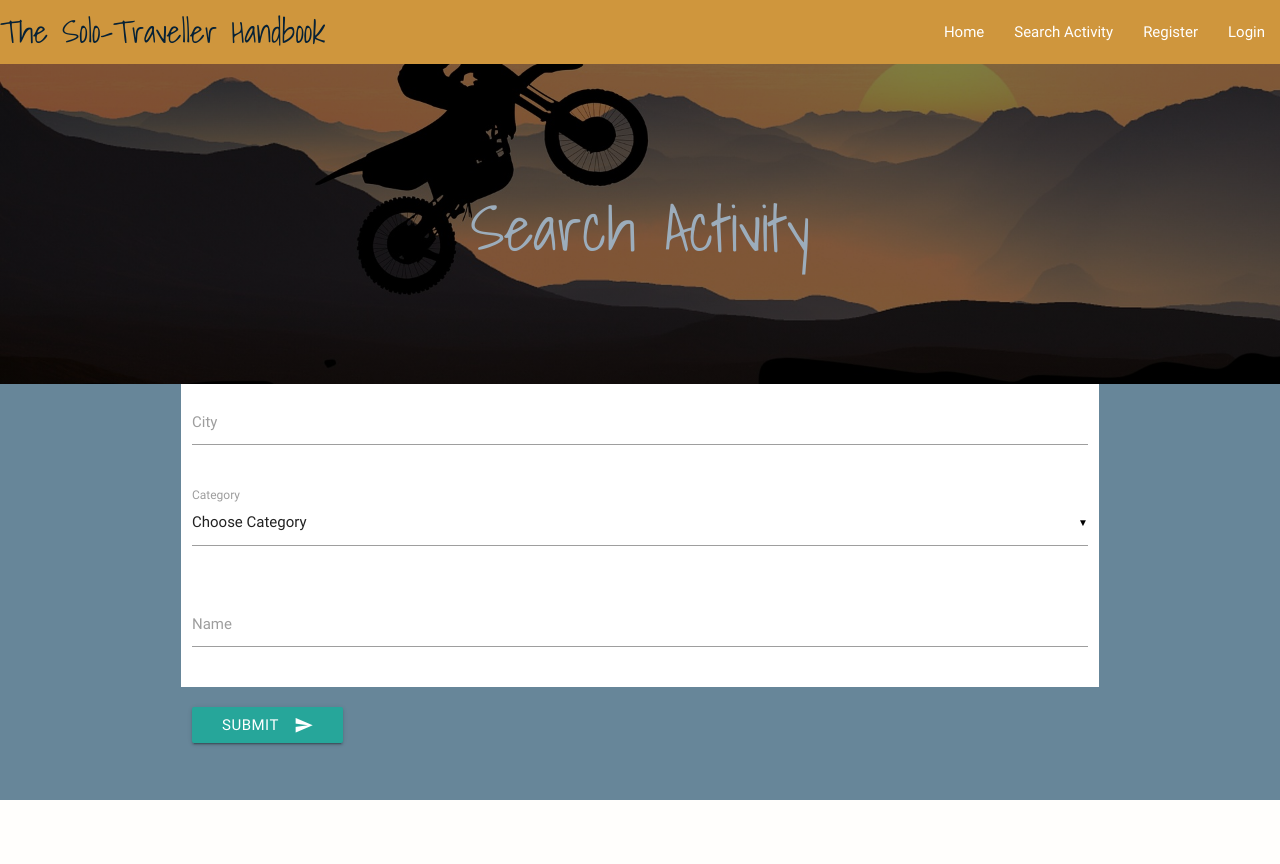
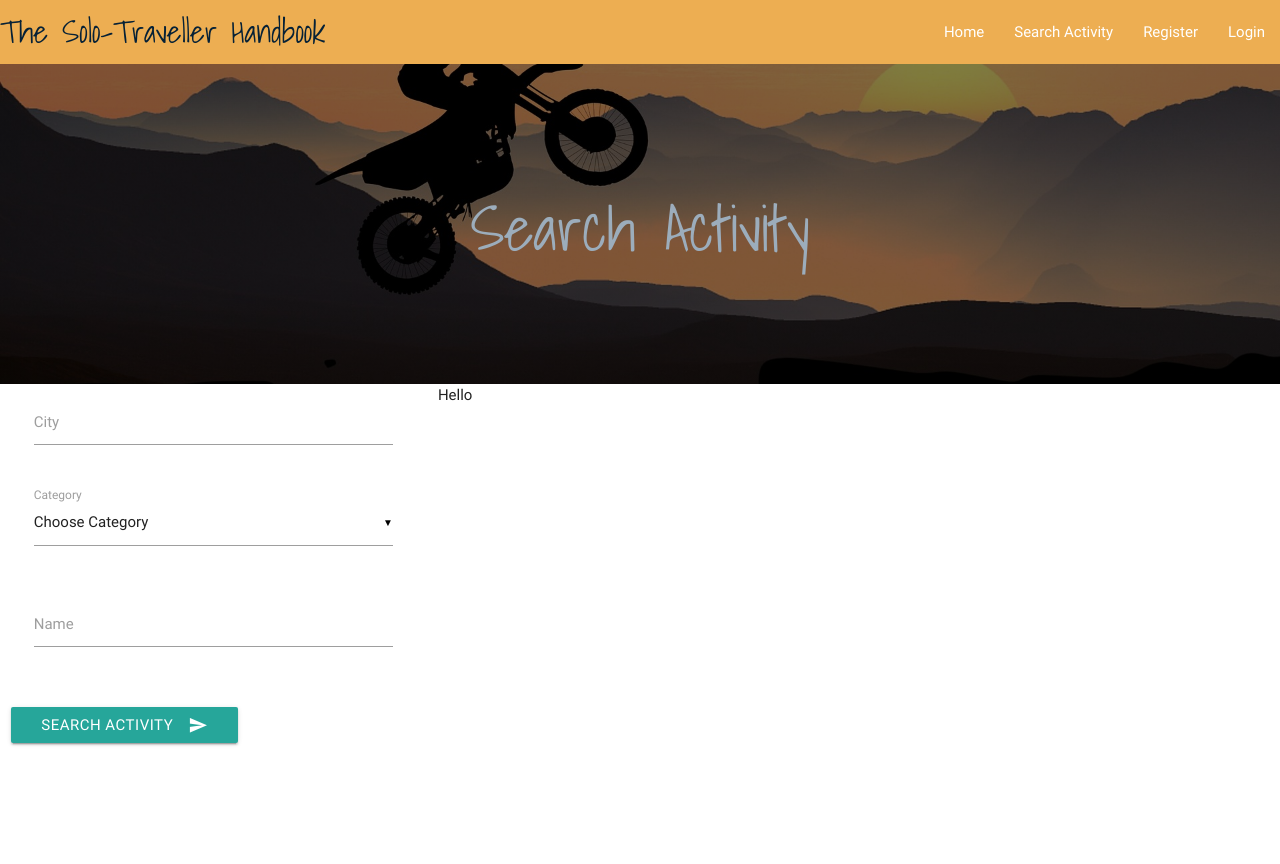
Before and after one commit to nafeesahyounis/data-centric-dev-project, a Flask app: page /find in a window 1280 px wide. Before the commit the page ends 800 px from the top, so only its background shows below. Run offline with Flask 2, Linux system fonts and the light colour scheme; data that the repository does not hold is empty; some libraries are stand-ins or nearby versions.

Commit message:
column layout added to find page

```diff
--- a/static/main.css
+++ b/static/main.css
@@ -1,9 +1,13 @@
 body, html {
     height: 100%;
+
+}
+main{
+    height:100%;
+}
+.background{
     background-color:rgba(102, 133, 152, 0.9);
 }
-
-
 nav{
 /*background-image: linear-gradient(to top, #18435b, #133b51, #0e3348, #082b3f, #042436); */
 background-color:rgba(233, 154, 39, 0.8)
@@ -23,6 +27,10 @@ background-color:rgba(233, 154, 39, 0.8)
   position: relative;
 }
 .search-form{
+    background-color:white;
+}
+
+.my-listings{
     background-color:white;
 }
 .hero-image-find{
--- a/templates/pages/addactivity.html
+++ b/templates/pages/addactivity.html
@@ -8,6 +8,7 @@
     <p> Oops. Did you make a mistake and want to Edit the activity you created? Or do you want to delete it entirely? No worries! You can do all of that on the Manage My Listings Page. </p>
   </div>
 </div>
+<main class="background">
 <div class="container">
 <div class="row">
     <form class="col s12 search-form" action=" {{url_for('insert_activity')}}" method="POST">
@@ -65,5 +66,5 @@
 
   </div>
   </div>
-
+</main>
 {% endblock %}
--- a/templates/pages/find.html
+++ b/templates/pages/find.html
@@ -1,13 +1,16 @@
 {% extends 'layout/base.html' %}
 {% block content %}
+<main>
 <div class="hero-image-find" style="background-image: linear-gradient(rgba(0, 0, 0, 0.5), rgba(0, 0, 0, 0.5)), url('static/images/motorcyle.jpg')">
   <div class="hero-text">
     <h1 style="font-family: 'Shadows Into Light', cursive; color:">Search Activity </h1>
 
   </div>
 </div>
-<div class="container">
-<div class="row search-form">
+<div class="container-fluid">
+<div class ="row">
+<div class ="col s4">
+<div class="row search-form1">
     <form class="col s12" action="{{url_for('find_activity')}}" method="POST">
       <div class="row">
         <div class="input-field col s12">
@@ -38,11 +41,14 @@
 
 
       </div>
-      <button class="btn waves-effect waves-light" type="submit" name="action">Submit
+      <button class="btn waves-effect waves-light" type="submit" name="action">Search Activity
     <i class="material-icons right">send</i>
   </button>
     </form>
-
+</div>
+<div class="col s8 results"> Hello </div>
+</div>
   </div>
   </div>
+</main>
 {% endblock %}
```
Also changed, not shown: templates/pages/managemylistings.html (+11 -6 lines).
